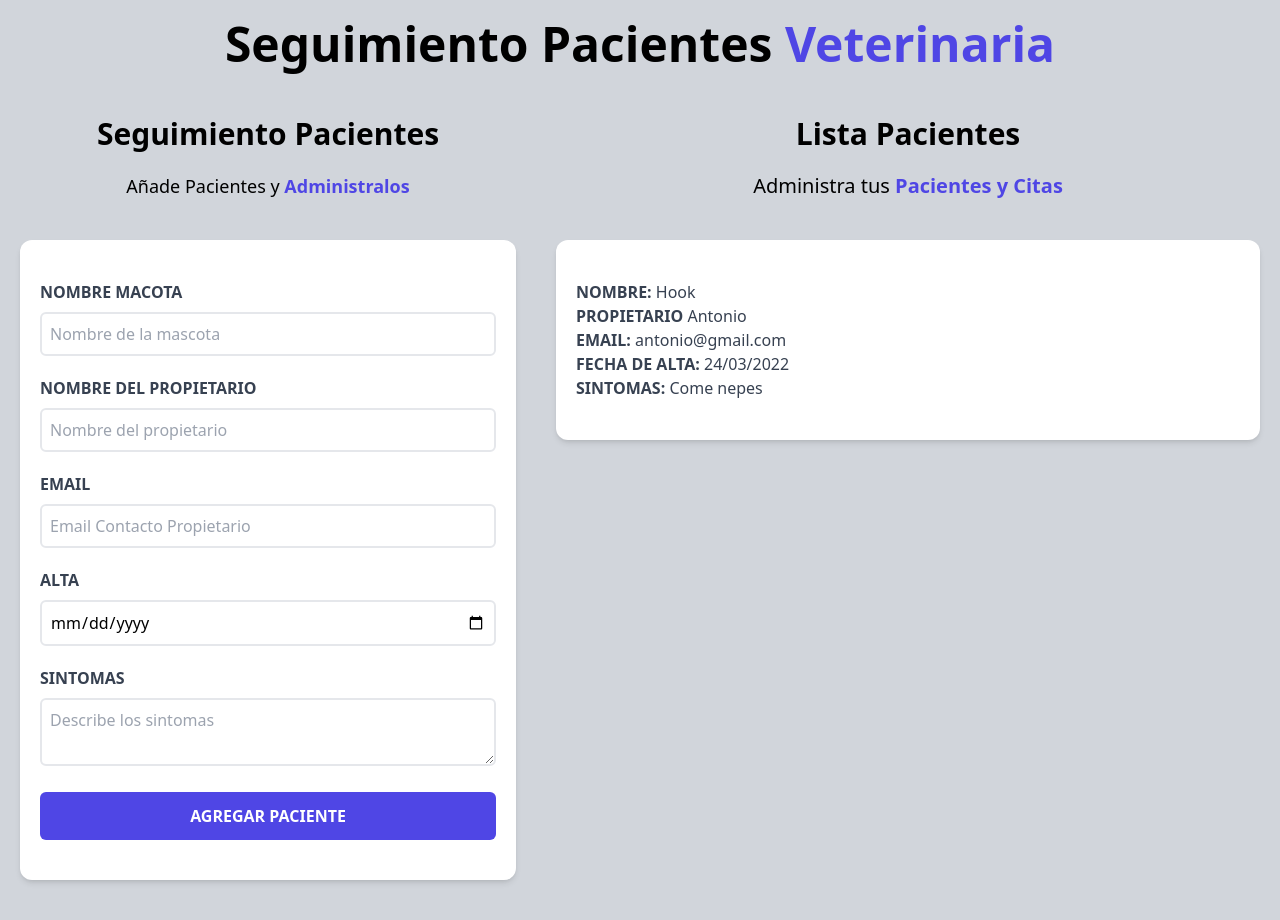
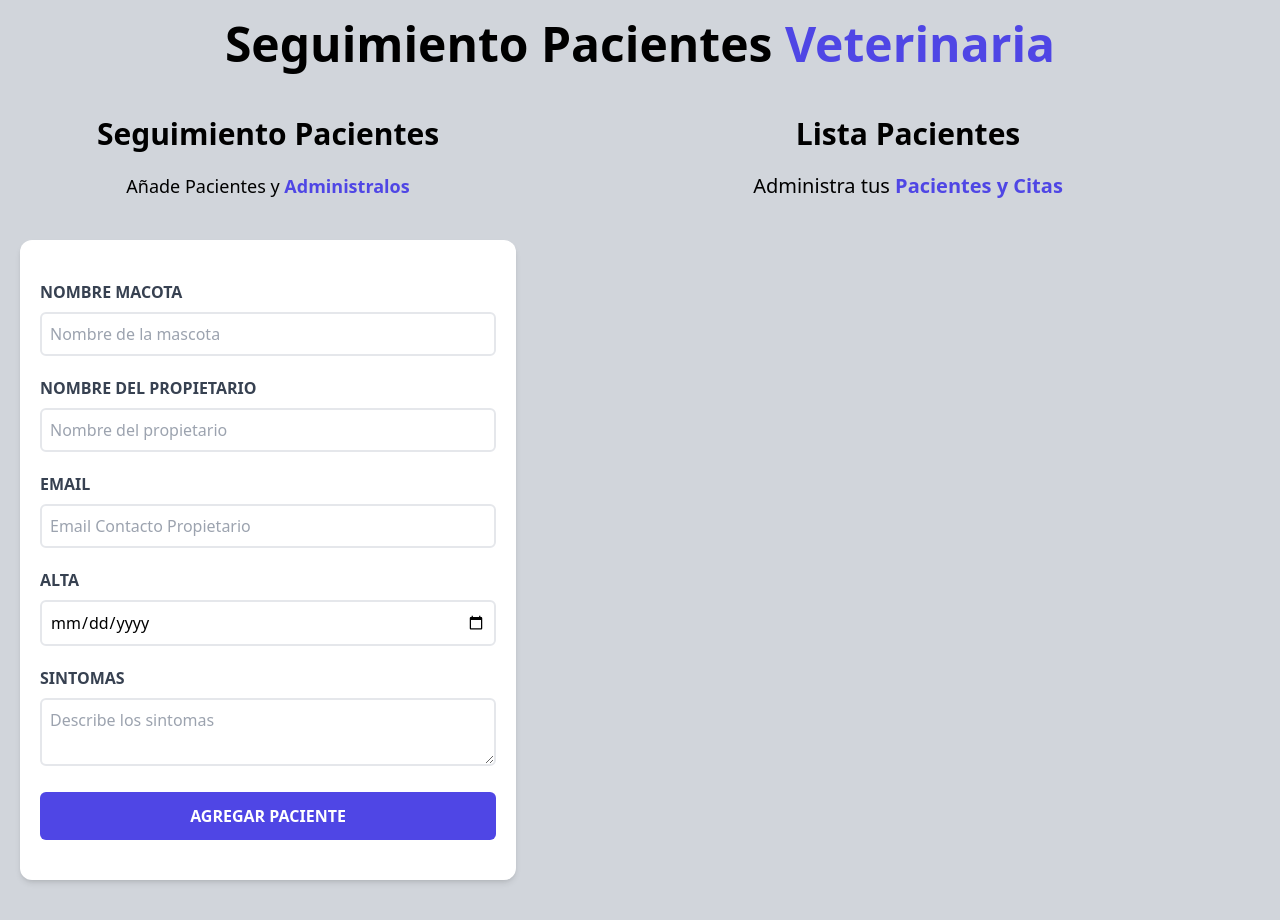
Before and after one commit to AnthonyBK9/citas-react, a React (Vite) app: page / in a window 1280 px wide. Built offline with nearby package versions, Linux system fonts and the light colour scheme.

Commit message:
Mostrar datos del formulario p1

```diff
--- a/src/App.jsx
+++ b/src/App.jsx
@@ -13,9 +13,12 @@ function App() {
       <div className="md:flex mt-12">
         <Form
           pacientes = {pacientes}
-          setPacientes={setPacientes}
+          setPacientes = {setPacientes}
         />
-        <ListadoPacientes />
+        <ListadoPacientes
+          pacientes = {pacientes}
+
+        />
       </div>
     </div>
   )
--- a/src/components/Error.jsx
+++ b/src/components/Error.jsx
@@ -1,7 +1,7 @@
-const Error = ( {mensaje} ) => {
+const Error = ( {children} ) => {
   return (
     <div className="bg-red-500 text-white font-bold py-2 px-1 text-center rounded-xl mb-3 uppercase">
-        <p>{mensaje}</p>
+        <p>{children}</p>
     </div>
   )
 }
--- a/src/components/Form.jsx
+++ b/src/components/Form.jsx
@@ -48,7 +48,7 @@ const Form = ({pacientes, setPacientes}) => {
       </p>
 
       <form onSubmit={handleSubmit} className="bg-white shadow-md rounded-xl py-10 px-5 mb-10">
-        {error && <Error  mensaje='Todos los campos son obligatorios' />}
+        { error && <Error>Todos los campos son obligatorios</Error>}
         <div className="mb-5">
           <label
             htmlFor="nombre"
--- a/src/components/ListadoPacientes.jsx
+++ b/src/components/ListadoPacientes.jsx
@@ -1,6 +1,8 @@
 import Pacientes from './Pacientes';
 
-const ListadoPacientes = () => {
+const ListadoPacientes = ({pacientes}) => {
+  console.log(pacientes)
+
   return (
     <div className="md:w-1/2 lg:w-3/5 md:h-screen md:overflow-scroll">
       <h2 className="font-black text-3xl text-center">Lista Pacientes</h2>
@@ -8,7 +10,13 @@ const ListadoPacientes = () => {
         Administra tus {''}
         <span className="text-indigo-600 font-bold">Pacientes y Citas</span>
       </p>
-      <Pacientes />
+
+      {pacientes.map( (paciente) => (
+        <Pacientes
+          paciente={paciente}
+        />
+      ))}
+
 
     </div>
 
```
